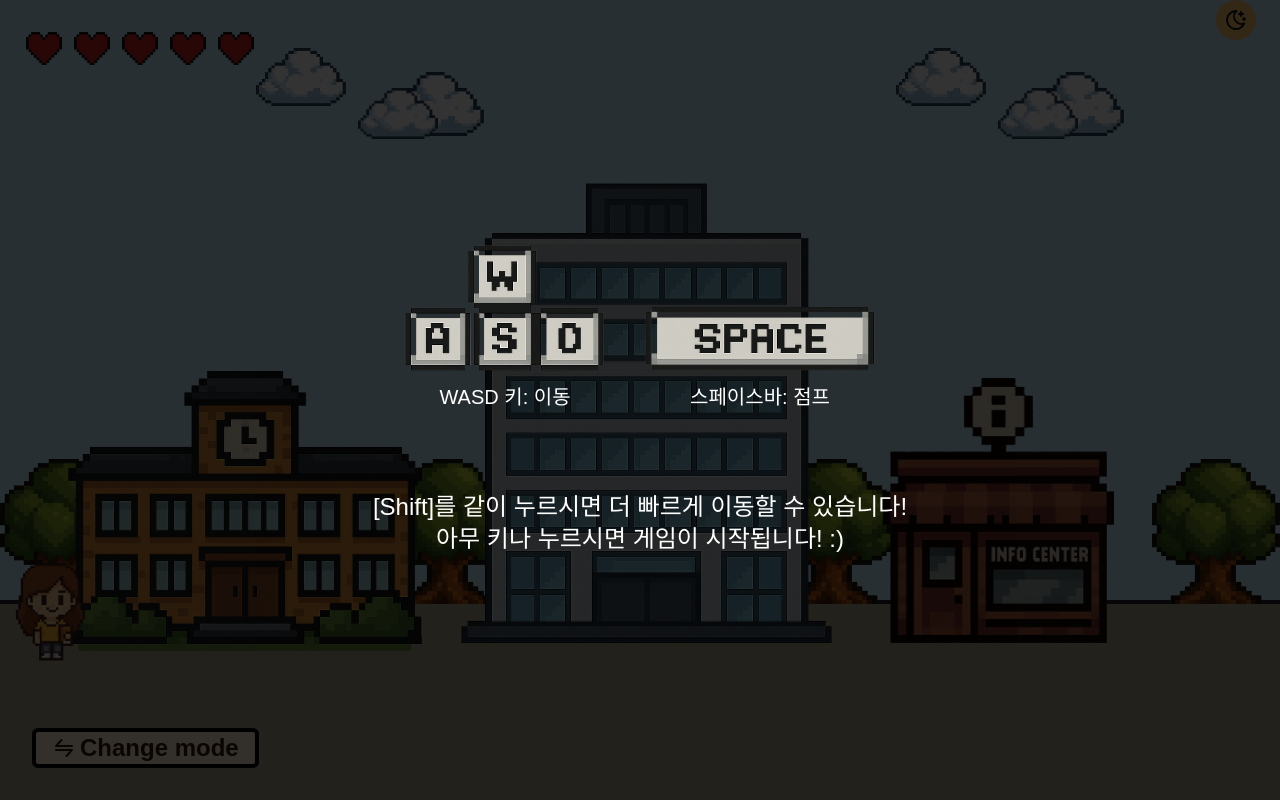
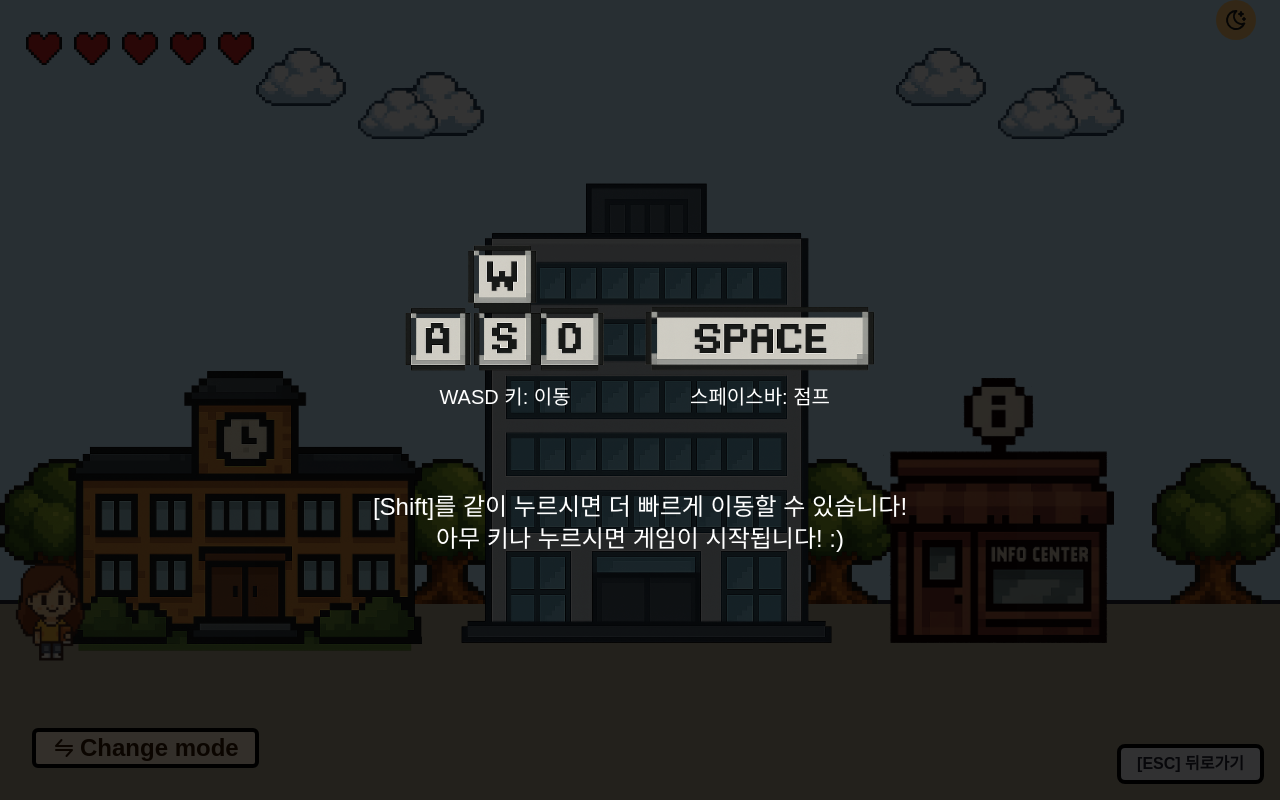
Before and after one commit to jinsiri/truthprevails, a Next.js app: page /game in a window 1280 px wide. Built offline with nearby package versions, Linux system fonts and the light colour scheme; a web font is replaced by a local one.

Commit message:
Feat: ESC 뒤로가기 기능 추가

```diff
--- a/app/game/layout.tsx
+++ b/app/game/layout.tsx
@@ -1,4 +1,5 @@
 import ThemeToggleButton from '@/components/ThemeToggleButton';
+import GlobalKeyHandler from '@/components/game/GlobalKeyHandler';
 
 export default function GameLayout({
   children,
@@ -6,9 +7,13 @@ export default function GameLayout({
   children: React.ReactNode;
 }>) {
   return (
-    <main className={'game w-full'}>
+    <main className='game w-full'>
+      <GlobalKeyHandler />
       <ThemeToggleButton />
       {children}
+      <div className='text-md fixed right-4 bottom-4 z-50 rounded-lg border-4 border-black bg-gray-100 px-4 py-1 font-semibold text-gray-950'>
+        [ESC] 뒤로가기
+      </div>
     </main>
   );
 }
--- /dev/null
+++ b/components/game/GlobalKeyHandler.tsx
@@ -0,0 +1,21 @@
+'use client';
+
+import { useRouter } from 'next/navigation';
+import { useEffect } from 'react';
+
+export default function GlobalKeyHandler() {
+  const router = useRouter();
+
+  useEffect(() => {
+    const handleKeyDown = (e: KeyboardEvent) => {
+      if (e.key === 'Escape') {
+        router.back();
+      }
+    };
+
+    window.addEventListener('keydown', handleKeyDown);
+    return () => window.removeEventListener('keydown', handleKeyDown);
+  }, [router]);
+
+  return null;
+}
```
